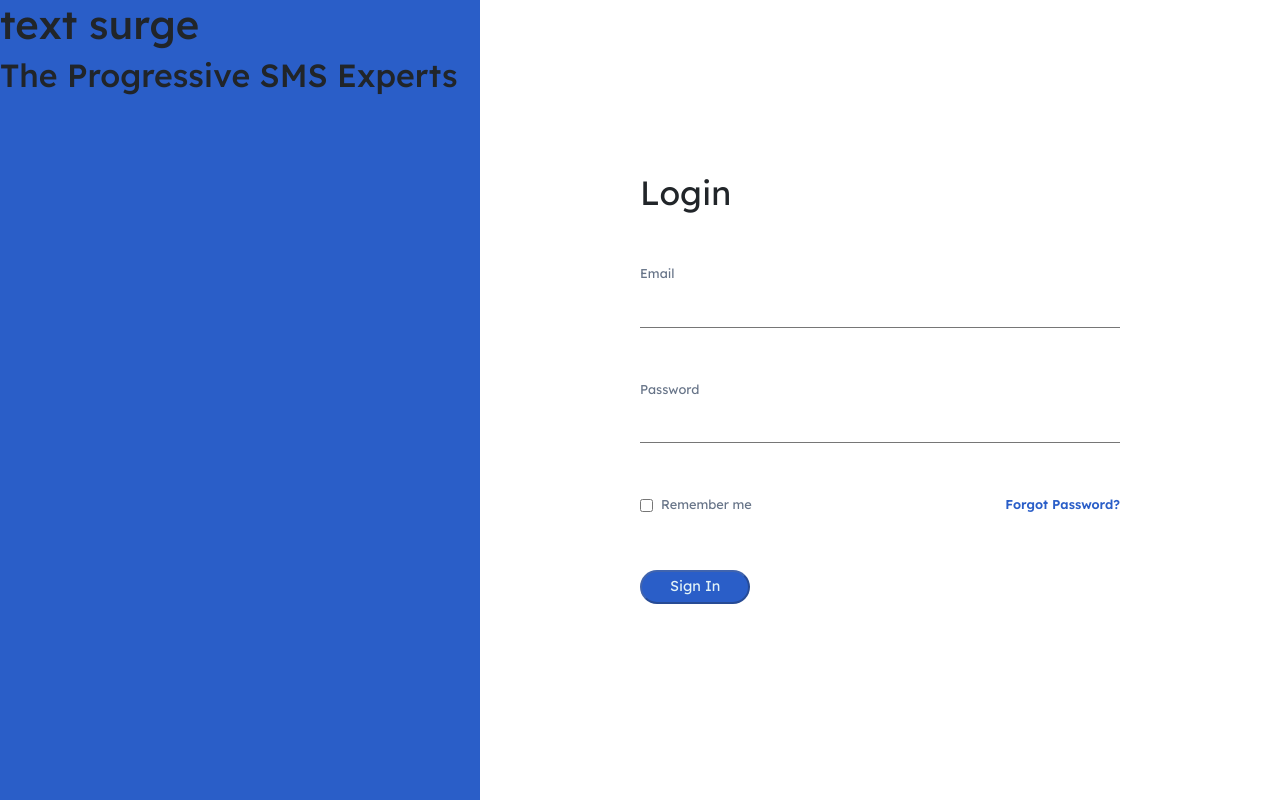
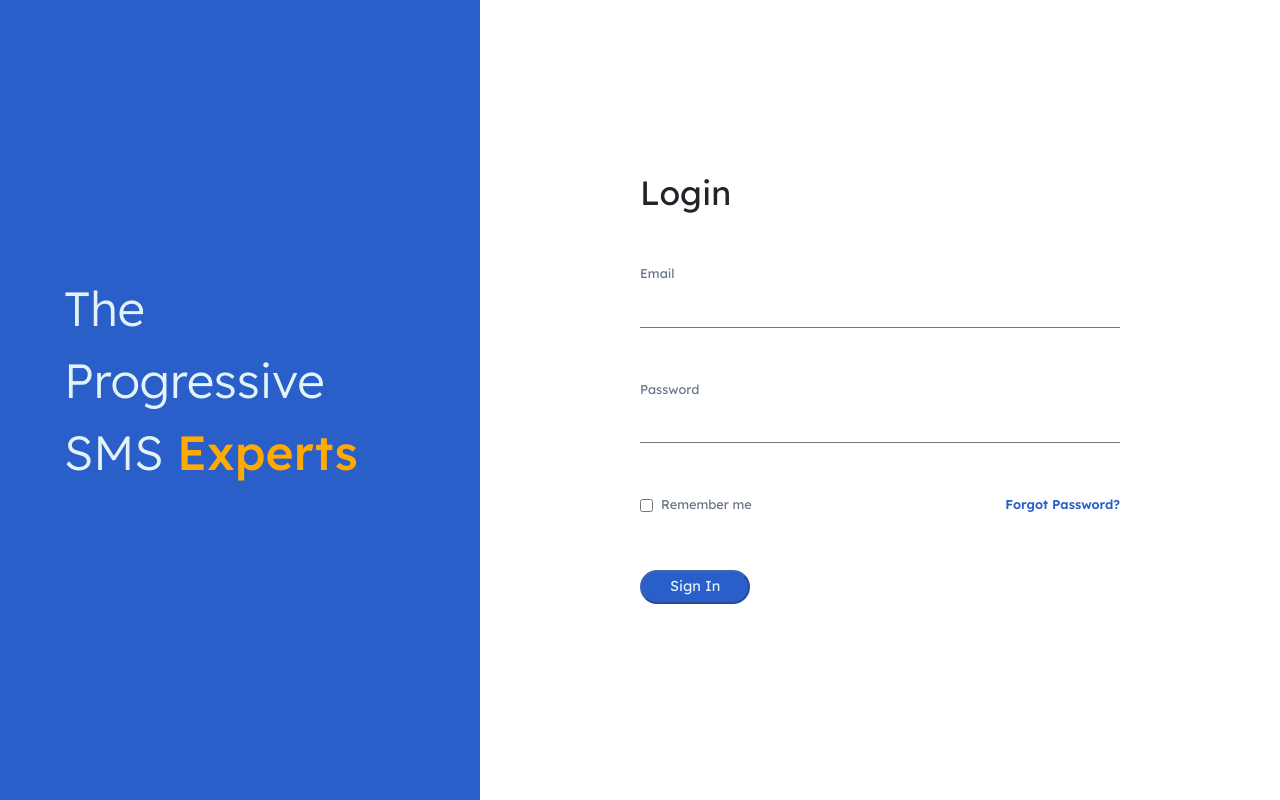
Before and after one commit to wpadilla/text-surge-deployment, an Angular app: page /login in a window 1280 px wide. Built offline with nearby package versions, Linux system fonts and the light colour scheme.

Commit message:
auth sidebar markup and styles

```diff
--- a/src/app/login/components/auth/auth.component.html
+++ b/src/app/login/components/auth/auth.component.html
@@ -1,10 +1,11 @@
 <div class="auth-wrapper">
     <div class="auth-sidebar">
-        <h1>text surge</h1>
-        <h2>The Progressive SMS Experts</h2>
+        <div class="auth-sidebar-content">
+            <span class="slogan-text">The Progressive SMS <strong>Experts</strong></span>
+        </div>
     </div>
     <div class="auth-body">
-        <div class="auth-container">
+        <div class="auth-body-content">
             <div class="panel-container">
                 <router-outlet></router-outlet>
             </div>
--- a/src/app/login/components/auth/auth.component.scss
+++ b/src/app/login/components/auth/auth.component.scss
@@ -15,11 +15,28 @@
     height:100%;
     width:480px;
 }
+.auth-sidebar-content {
+    margin-top:-12rem;
+    padding:4rem;
+    position:relative;
+    top:50%;
+
+    .slogan-text {
+        color:$color-gray-5;
+        font-size:3rem;
+        font-weight:300;
+
+        strong {
+            color:$color-orange-1;
+            font-weight:500;
+        }
+    }
+}
 .auth-body {
     height:100%;
     margin-left:480px;
 }
-.auth-container {
+.auth-body-content {
     align-items:center;
     display:flex;
     height:100%;
```
